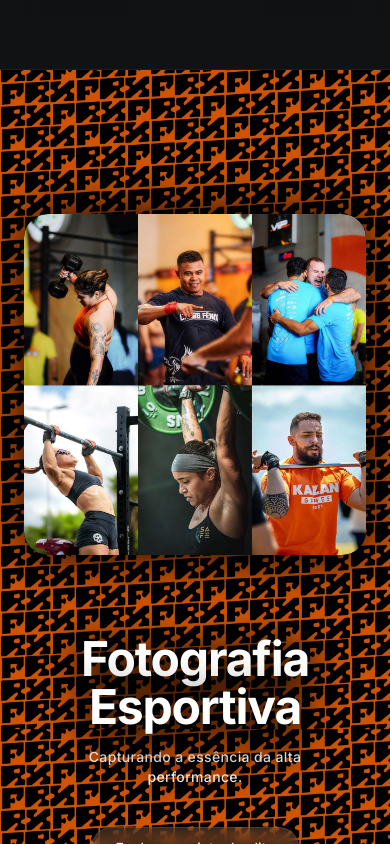
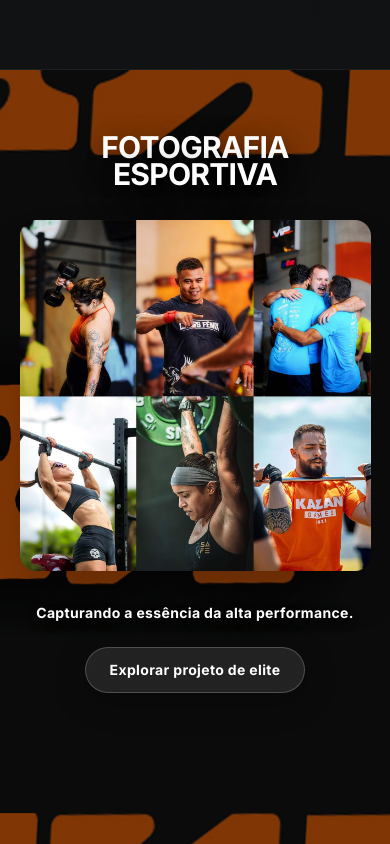
Before and after one commit to rlsgabriella/landingpage-nat, a React (Vite) app: page / in a window 390 px wide. Shown: the part 3860-4704 px from the top of the page. Built offline with nearby package versions, Linux system fonts and the light colour scheme.

Commit message:
style: adjust responsive layout for Sports Project section

```diff
--- a/src/components/Offer.tsx
+++ b/src/components/Offer.tsx
@@ -21,7 +21,7 @@ export default function Offer() {
                         </p>
 
                         <a
-                            href="https://wa.me/5588999999999"
+                            href="https://wa.me/558892249229"
                             target="_blank"
                             rel="noopener noreferrer"
                             className="inline-flex items-center gap-3 bg-fern-500 text-white px-8 py-5 rounded-full font-bold text-lg hover:bg-fern-600 transition-all duration-300 hover:scale-105 active:scale-95 shadow-lg shadow-fern-500/30 group mb-12 lg:mb-0"
--- a/src/components/SportsProject.tsx
+++ b/src/components/SportsProject.tsx
@@ -2,58 +2,86 @@ import React from 'react';
 
 const SportsProject: React.FC = () => {
     return (
-        <section id="frx" className="relative bg-[#0b0b0b] min-h-[100vh] lg:min-h-[850px] flex items-center overflow-hidden py-24 px-6 sm:px-12 lg:px-24">
-            {/* Repeating Pattern Background */}
-            <div
-                className="absolute inset-0 z-0 pointer-events-none"
-                style={{
-                    backgroundImage: 'url("/logo-frx.jpg")',
-                    backgroundSize: 'clamp(350px, 40vw, 800px)',
-                    backgroundRepeat: 'repeat',
-                    backgroundPosition: 'top left'
-                }}
-            >
-                {/* Dark masking gradient to fade the pattern gradually towards the right where content sits - Softened */}
-                <div className="absolute inset-0 bg-black/20 lg:bg-gradient-to-r lg:from-transparent lg:via-[#0b0b0b]/60 lg:to-[#0b0b0b]/80 opacity-90 lg:opacity-100" />
+        <section id="frx" className="relative w-full bg-[#0b0b0b] overflow-hidden">
+            {/* O flex-col atua no mobile (criando o empilhamento). No lg, volta a ser block para preservar as posições absolutas */}
+            <div className="relative w-full max-w-[1920px] mx-auto flex flex-col lg:block py-16 lg:py-0 gap-8 min-h-screen lg:min-h-0">
+
+                {/* ---------------- BACKGROUNDS ---------------- */}
+                {/* Background para Desktop: dita a proporção/altura da seção para manter a compatibilidade com posições absolutas */}
+                <img
+                    src="/background-frx.jpeg"
+                    alt="Projeto FRX Fotografia Esportiva"
+                    className="hidden lg:block w-full h-auto relative z-0"
+                />
+
+                {/* Background para Mobile: cover para moldura dos grafismos sem amassar */}
+                <div className="absolute inset-0 z-0 lg:hidden">
+                    <img
+                        src="/background-frx.jpeg"
+                        alt="Background Mobile Fundo"
+                        className="w-full h-full object-cover object-center opacity-80"
+                    />
+                    <div className="absolute inset-0 bg-[#0b0b0b]/40"></div>
                 </div>
 
-            {/* Main Content Container - Pushed to the right on large screens */}
-            <div className="relative z-10 w-full max-w-[1500px] mx-auto flex justify-center lg:justify-end items-center h-full">
+                {/* ---------------- 1. TÍTULO ---------------- */}
+                <h2
+                    className="
+                        relative lg:absolute z-20
+                        text-center lg:text-left text-white
+                        text-3xl sm:text-4xl lg:text-[4rem] xl:text-[4.5rem]
+                        font-black font-sans tracking-tight leading-[0.9] uppercase
+                        [text-shadow:0_10px_30px_rgba(0,0,0,0.9)]
+                        w-full lg:w-min whitespace-normal
+                        px-4 lg:px-0
+                        lg:top-[20%] lg:left-[30%]
+                        order-1 lg:order-none
+                    "
+                >
+                    FOTOGRAFIA ESPORTIVA
+                </h2>
 
-                {/* Content Area (Takes up roughly right 70% of the screen) */}
-                <div className="w-full lg:w-[70%] grid grid-cols-1 lg:grid-cols-2 gap-12 lg:gap-12 items-center pt-12 lg:pt-0">
+                {/* ---------------- 2. GALERIA (Empilhada no meio no Mobile, Direita no Desktop) ---------------- */}
+                <div
+                    className="
+                        relative lg:absolute z-10
+                        w-[90%] mx-auto lg:mx-0
+                        lg:w-[32.5%] lg:h-[61%]
+                        rounded-2xl lg:rounded-[2.5%] overflow-hidden shadow-2xl
+                        order-2 lg:order-none
+                        lg:top-[19.5%] lg:right-[7.8%]
+                    "
+                >
+                    <img
+                        src="/img-frx.jpg"
+                        alt="Galeria Fotografia Esportiva"
+                        className="w-full h-auto lg:h-full object-cover transition-transform duration-[400ms] ease-in-out hover:scale-105 cursor-pointer aspect-square lg:aspect-auto"
+                    />
+                </div>
 
-                    {/* Inner Left: Centered Text, Subtitle, and Button */}
-                    <div className="flex flex-col items-center justify-center gap-6 lg:gap-8 py-8 px-4 sm:py-12 sm:px-8 h-auto w-full order-2 lg:order-1 self-center w-full">
-                        <div className="flex flex-col items-center gap-4 text-center">
-                            <h2 className="text-5xl md:text-6xl lg:text-7xl font-bold text-white text-center tracking-tight leading-[1] [text-shadow:0_0_40px_rgba(0,0,0,1)] shadow-black/80 drop-shadow-[0_8px_15px_rgba(0,0,0,0.9)]">
-                                Fotografia <br /> Esportiva
-                            </h2>
-                            <p className="text-white/90 text-sm sm:text-base lg:text-lg font-medium font-sans tracking-wide [text-shadow:0_0_20px_rgba(0,0,0,1)] text-center">
+                {/* ---------------- 3. TEXTO E BOTÃO (Base no Mobile) ---------------- */}
+                <div
+                    className="
+                        relative lg:absolute z-20
+                        flex flex-col items-center lg:items-start justify-center
+                        w-[90%] lg:w-[35%] xl:w-[28%]
+                        mx-auto lg:mx-0
+                        order-3 lg:order-none
+                        lg:top-[70%] lg:left-[30%] lg:-translate-y-1/2
+                    "
+                >
+                    <p className="text-white text-sm sm:text-base lg:text-lg xl:text-xl font-bold font-sans tracking-wide [text-shadow:0_4px_10px_rgba(0,0,0,0.8)] text-center lg:text-left mb-6 w-full px-2 lg:px-0">
                         Capturando a essência da alta performance.
                     </p>
-                        </div>
 
                     <a
                         href="https://www.instagram.com/ofotograforx"
                         target="_blank"
                         rel="noopener noreferrer"
-                            className="mt-4 px-6 py-2.5 rounded-full font-medium text-sm sm:text-base transition-all text-white/90 hover:text-white bg-white/10 hover:bg-white/20 border border-white/10 backdrop-blur-sm [text-shadow:0_0_10px_rgba(0,0,0,0.8)]"
+                        className=" mx-auto md:mx-0 md:ml-20 inline-flex items-center justify-center px-6 py-3 lg:px-10 lg:py-4 rounded-full font-bold text-white text-sm lg:text-lg tracking-wide transition-all duration-300 bg-white/10 hover:bg-white/20 border border-white/20 backdrop-blur-md shadow-[0_8px_32px_rgba(0,0,0,0.3)] hover:scale-105 active:scale-95"
                     >
                         Explorar projeto de elite
                     </a>
-                    </div>
-
-                    {/* Inner Right: Single Collage Image (Enlarged and optionally reduced size from flex container) */}
-                    <div className="w-full max-w-xl mx-auto flex justify-center lg:justify-end order-1 lg:order-2 self-center">
-                        <div className="relative w-full shadow-[0_0_50px_rgba(0,0,0,1)] bg-[#0b0b0b] rounded-[1.5rem] overflow-hidden">
-                            <img
-                                src="/img-frx.jpg"
-                                className="w-full h-auto object-contain hover:scale-[1.03] transition-transform duration-500 rounded-[1.5rem]"
-                                alt="Fotografia Esportiva"
-                            />
-                        </div>
-                    </div>
                 </div>
             </div>
         </section>
```
Also changed, not shown: public/background-frx.jpeg (added), public/logo-frx.jpg (deleted). Lines whose indentation alone changed are shown as unchanged.
